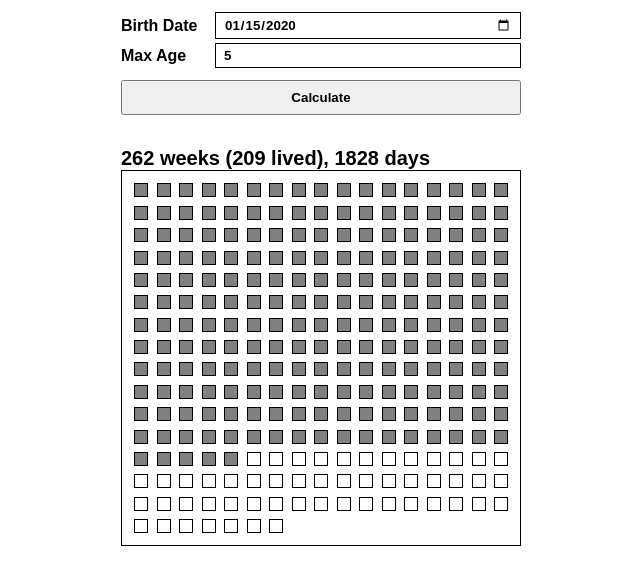
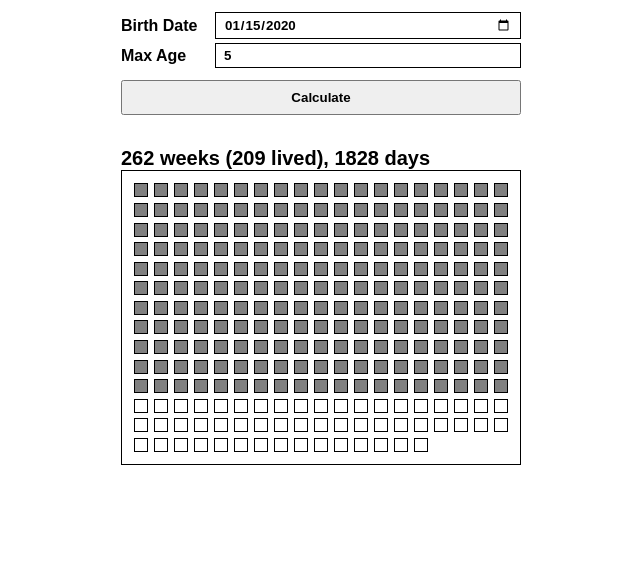
Before and after one commit to edgar1824/weeks-in-life, a plain HTML site: page index.html in a window 1280 px wide. Both pictures are taken after typing "2020-01-15", "5" into the empty fields and a click on the button "Calculate". Shown: the whole page, without its empty margins (319-959 px from the left). Drawn offline with Linux system fonts and the light colour scheme.

Commit message:
second change

```diff
--- a/dist/index.js
+++ b/dist/index.js
@@ -4,11 +4,12 @@ const form = document.querySelector("form");
 const container = document.querySelector(".container");
 const total = document.querySelector(".total");
 function toggleError(id, show, text) {
-    var _a, _b;
-    const elem = (_b = (_a = document
-        .querySelector(`input[id="${id}"]`)) === null || _a === void 0 ? void 0 : _a.closest("label")) === null || _b === void 0 ? void 0 : _b.querySelector(".error");
+    const elem = document
+        .querySelector(`input[id="${id}"]`)
+        ?.closest("label")
+        ?.querySelector(".error");
     if (elem) {
-        elem === null || elem === void 0 ? void 0 : elem.classList[show ? "add" : "remove"]("show");
+        elem?.classList[show ? "add" : "remove"]("show");
         if (text !== undefined || text !== null) {
             elem.innerHTML = text;
         }
--- a/style.css
+++ b/style.css
@@ -60,7 +60,7 @@ button {
 
   display: grid;
   grid-template-columns: repeat(auto-fill, var(--box-w));
-  gap: calc(var(--box-w) / 2 * 1.2);
+  gap: calc(var(--box-w) / 2.5);
   justify-items: center;
   justify-content: space-between;
 }
--- a/tsconfig.json
+++ b/tsconfig.json
@@ -11,7 +11,7 @@
     // "disableReferencedProjectLoad": true,             /* Reduce the number of projects loaded automatically by TypeScript. */
 
     /* Language and Environment */
-    "target": "es2016" /* Set the JavaScript language version for emitted JavaScript and include compatible library declarations. */,
+    "target": "ES2022" /* Set the JavaScript language version for emitted JavaScript and include compatible library declarations. */,
     // "lib": [],                                        /* Specify a set of bundled library declaration files that describe the target runtime environment. */
     // "jsx": "preserve",                                /* Specify what JSX code is generated. */
     // "experimentalDecorators": true,                   /* Enable experimental support for legacy experimental decorators. */
```
